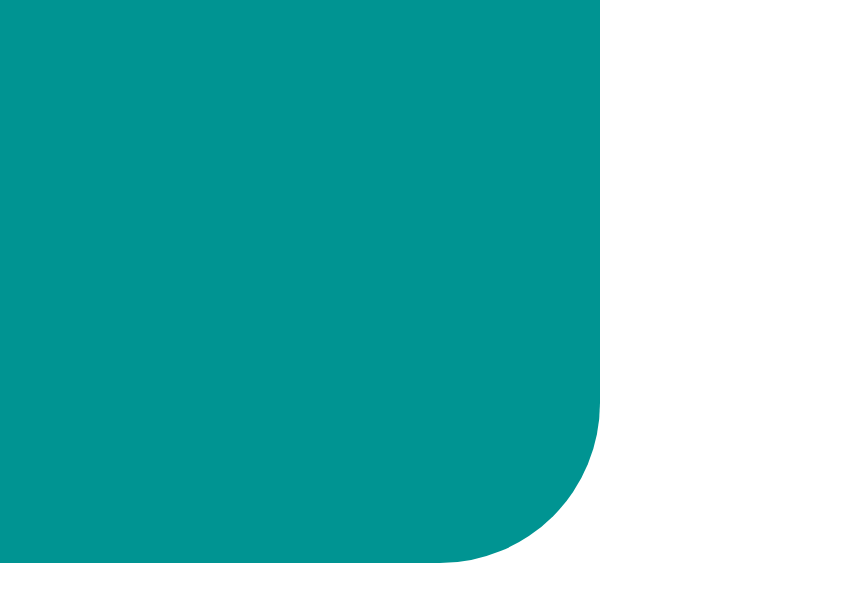
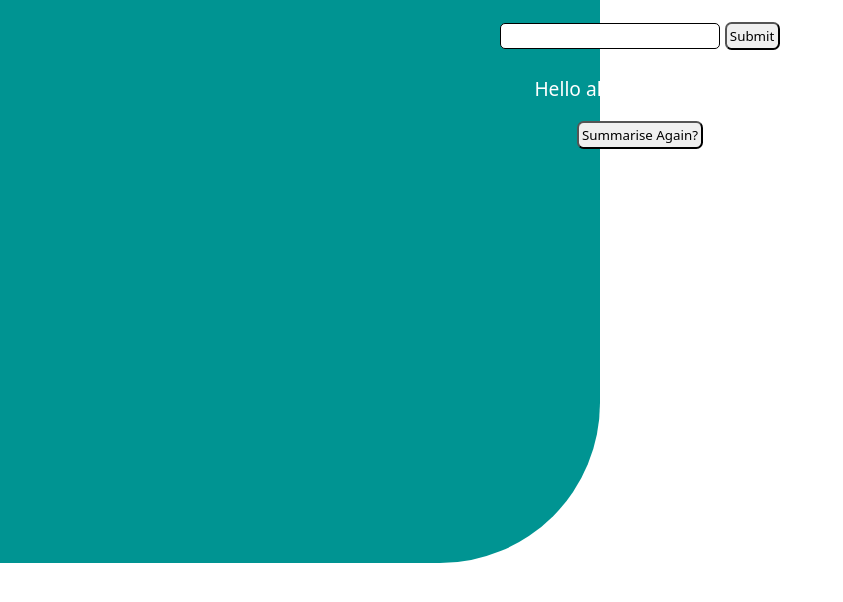
Before and after one commit to willwoodward/durhack-2023, a browser extension: page extension/hello.html in a window 1280 px wide. Both pictures are taken after a click on the element "Summarise". Shown: the whole page, without its empty margins (0-843 px from the left). Drawn offline with Linux system fonts and the light colour scheme.

```diff
--- a/extension/hello.html
+++ b/extension/hello.html
@@ -8,8 +8,6 @@
   <h1 id="heading1">Infinity Extension</h1>
   <div id="main_div">
     <div id="summarise">Summarise</div>
-    <!-- <input type="text" id="text_input"> -->
-    <!-- <button type="submit" id="submit">Submit</button> -->
     <br>
     <select id="summary_length">
       <option value="short">Short</option>
@@ -18,10 +16,14 @@
     </select>
     <input type="checkbox" id="trader_mode">
     <label for="trader_mode"> Trader Mode</label>
-    <p id="output"></p>
+  </div>
 
 
-    <script src="index.js"></script>
+  <div id="after_click">
+    <input type="text" id="text_input">
+    <button type="submit" id="submit">Submit</button>
+    <p id="output"> Hello aksbdjkasdhkjsah</p>
+    <button id="summarise_again">Summarise Again?</button>
   </div>
 
 
--- a/extension/index.js
+++ b/extension/index.js
@@ -1,7 +1,16 @@
 const summaryButton = document.getElementById('summarise');
+const summariseAgainButton = document.getElementById('summarise_again');
+const afterClick = document.getElementById("after_click");
 
-summaryButton.addEventListener('click', async function() {
-    this.classList.add("clicked");
+summariseAgainButton.addEventListener('click', async function () {
+    summaryButton.classList.remove("clicked");
+    afterClick.classList.remove("clicked")
+});
+
+summaryButton.addEventListener('click', async function () {
+    summaryButton.classList.add("clicked");
+    afterClick.classList.add("clicked");
+
 
     // let queryOptions = { active: true, lastFocusedWindow: true };
     // // `tab` will either be a `tabs.Tab` instance or `undefined`.
@@ -53,7 +62,7 @@
     const query = await fetch(`https://general-runtime.voiceflow.com/knowledge-base/query`, {
         method: "POST",
         headers: {
-            "Authorization" : "VF.DM.65466ed244035a0007581665.6rYrKeWuVw9jOp3a",
+            "Authorization": "VF.DM.65466ed244035a0007581665.6rYrKeWuVw9jOp3a",
             "Content-Type": "application/json",
         },
         body: JSON.stringify(
@@ -76,7 +85,7 @@
     const query = await fetch(`https://general-runtime.voiceflow.com/knowledge-base/query`, {
         method: "POST",
         headers: {
-            "Authorization" : "VF.DM.65466ed244035a0007581665.6rYrKeWuVw9jOp3a",
+            "Authorization": "VF.DM.65466ed244035a0007581665.6rYrKeWuVw9jOp3a",
             "Content-Type": "application/json",
         },
         body: JSON.stringify(
--- a/extension/styles.css
+++ b/extension/styles.css
@@ -5,7 +5,6 @@
   box-sizing: border-box;
 }
 body {
-  height: 300px;
   width:300px;
   margin: 0;
   /*background-image: url("images/blob-scene-haikei.svg");*/
@@ -14,15 +13,20 @@
   background-repeat: no-repeat;
   background-position: center;
 
-
 }
 #heading1{
   padding: 10px 0;
   text-align: center;
 }
 
+#summarise_again, #submit, #text_input{
+  border-radius: 0.5em;
+  padding: 0.24em;
+}
+
 #main_div{
   text-align: center;
+  margin-bottom: 2em;
 
 }
 
@@ -74,3 +78,21 @@
   width: 900px;
   height: 900px;
 }
+#after_click{
+  display: none;
+  z-index: 100;
+  position: fixed;
+  top: 0;
+  left: 0;
+  right: 0;
+  text-align: center;
+  margin-top: 1em;
+}
+#output{
+  margin: 1em 0;
+  color: white;
+  font-size: 1.2em;
+}
+#after_click.clicked{
+  display: block;
+}
```
